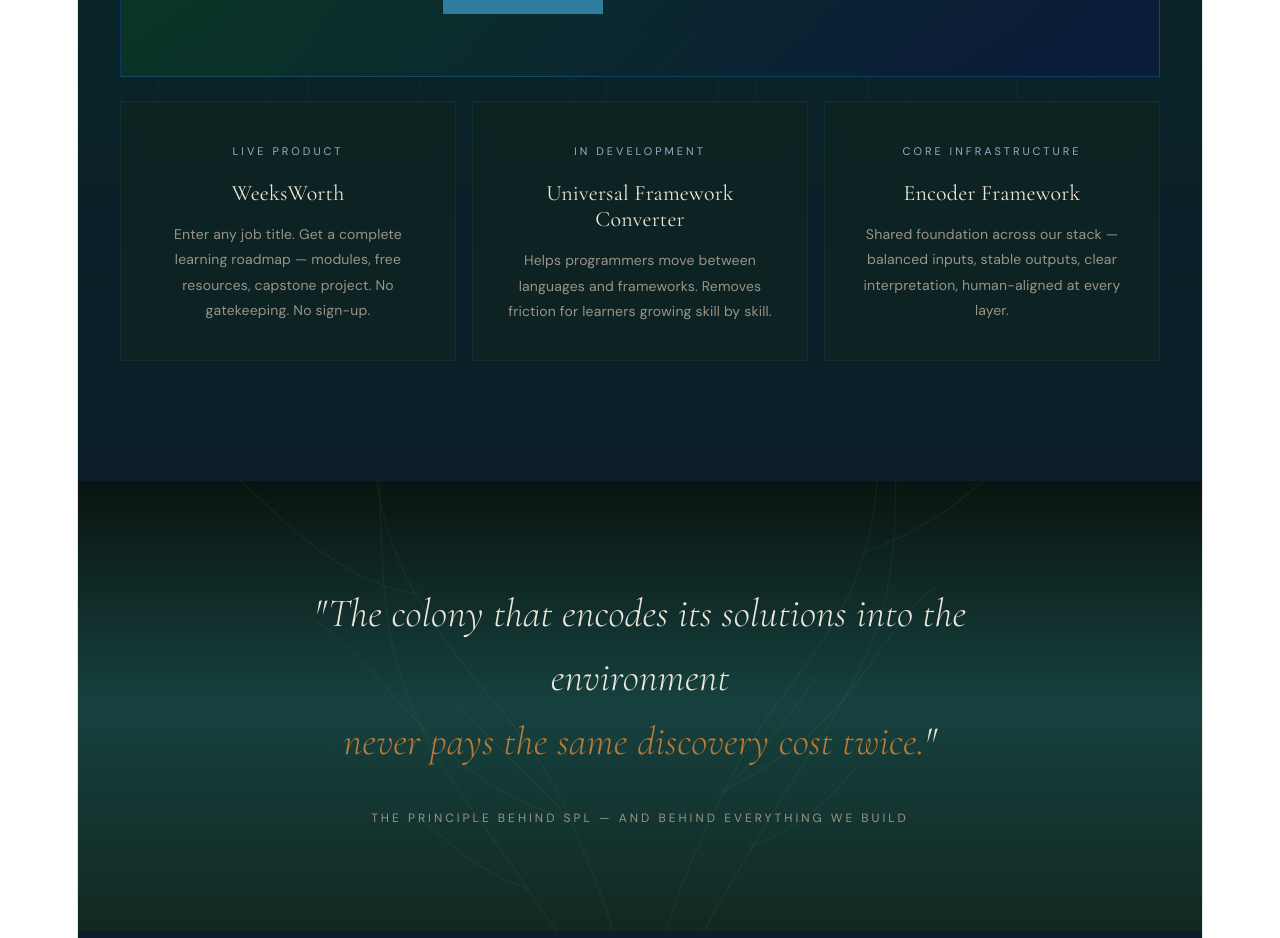
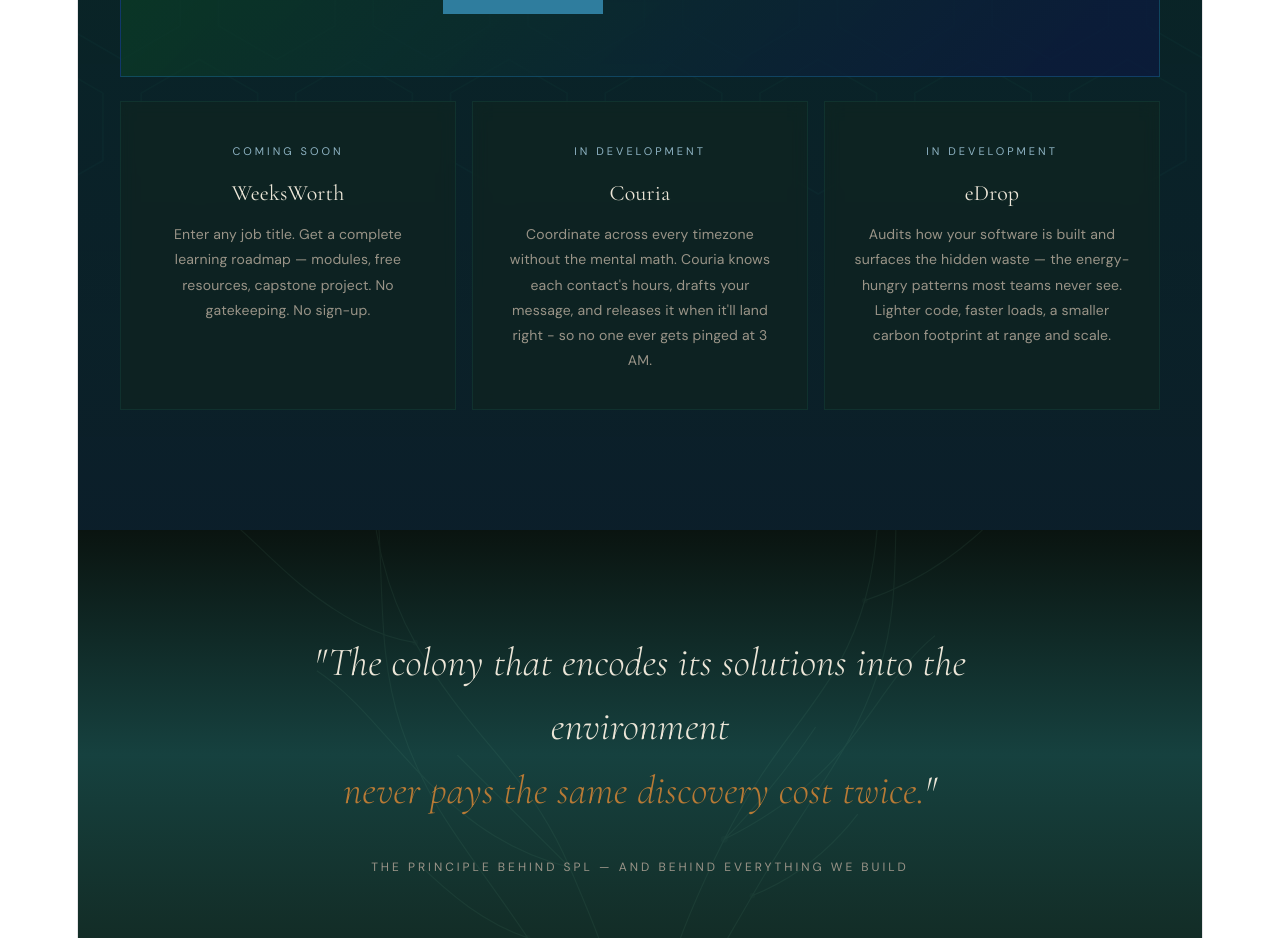
Before and after one commit to TheRealNikki/dasein-bridge, a React (Vite) app: page / in a window 1280 px wide. Shown: the part 2720-3658 px from the top of the page. Built offline with nearby package versions, Linux system fonts and the light colour scheme.

Commit message:
Replace placeholder products with real lineup: WeeksWorth, Couria, eDrop

```diff
--- a/src/DaseinBridge.jsx
+++ b/src/DaseinBridge.jsx
@@ -445,9 +445,9 @@
 
           <div style={{ display: "grid", gridTemplateColumns: "repeat(3, 1fr)", gap: 16 }} className="grid-3">
             {[
-              { tag: "Live Product", title: "WeeksWorth", desc: "Enter any job title. Get a complete learning roadmap — modules, free resources, capstone project. No gatekeeping. No sign-up." },
-              { tag: "In Development", title: "Universal Framework Converter", desc: "Helps programmers move between languages and frameworks. Removes friction for learners growing skill by skill." },
-              { tag: "Core Infrastructure", title: "Encoder Framework", desc: "Shared foundation across our stack — balanced inputs, stable outputs, clear interpretation, human-aligned at every layer." }
+              { tag: "Coming Soon", title: "WeeksWorth", desc: "Enter any job title. Get a complete learning roadmap — modules, free resources, capstone project. No gatekeeping. No sign-up." },
+              { tag: "In Development", title: "Couria", desc: "Coordinate across every timezone without the mental math. Couria knows each contact's hours, drafts your message, and releases it when it'll land right - so no one ever gets pinged at 3 AM." },
+              { tag: "In Development", title: "eDrop", desc: "Audits how your software is built and surfaces the hidden waste — the energy-hungry patterns most teams never see. Lighter code, faster loads, a smaller carbon footprint at range and scale." }
             ].map((item, i) => (
               <Reveal key={i} delay={0.1 * (i + 1)}>
                 <div className="card-dark" style={{ padding: "36px 28px", height: "100%" }}>
```
